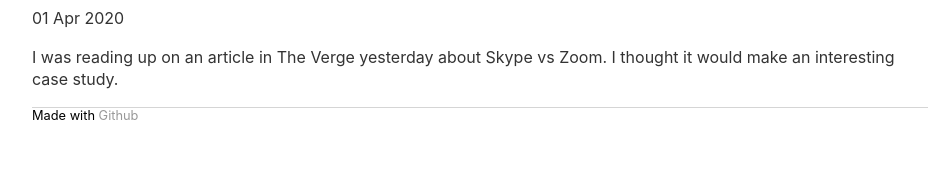
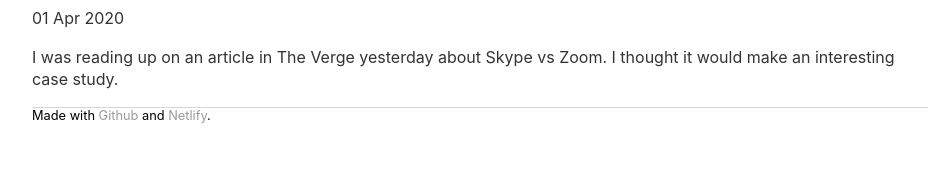
Before and after one commit to sautee/sautee.github.io, a Jekyll site: the page built from pages/index.md, in a window 1280 px wide. Shown: the part 852-1032 px from the top of the page, without its empty margins (160-1112 px from the left). Built offline with Jekyll 4.4.1, drawn with Linux system fonts in a browser that asks for light colours.

Commit message:
Update footer.html

```diff
--- a/_includes/layout/footer.html
+++ b/_includes/layout/footer.html
@@ -1,3 +1,3 @@
 <footer>
-    Made with <a href="https://github.com">Github</a>
+    Made with <a href="https://github.com">Github</a> and <a href="https://netlify.com">Netlify</a>.
 </footer>
```
